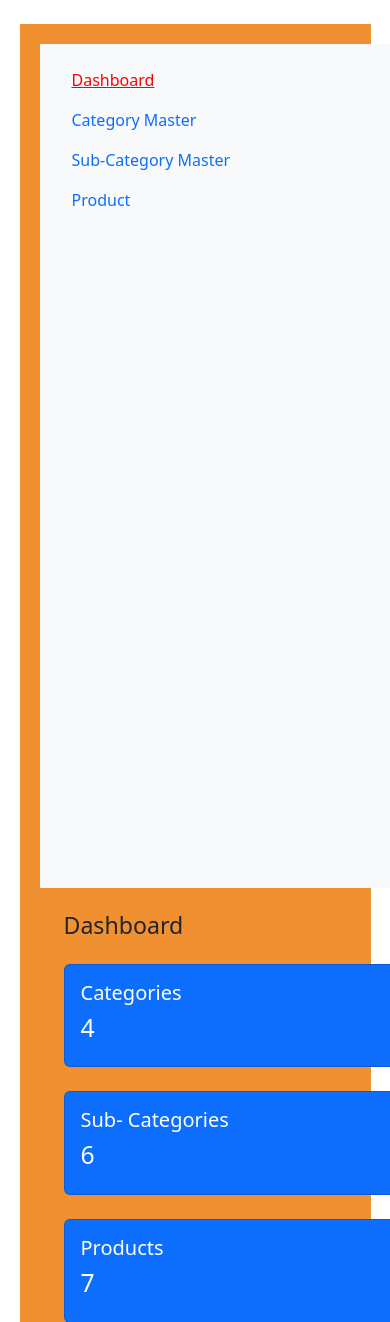
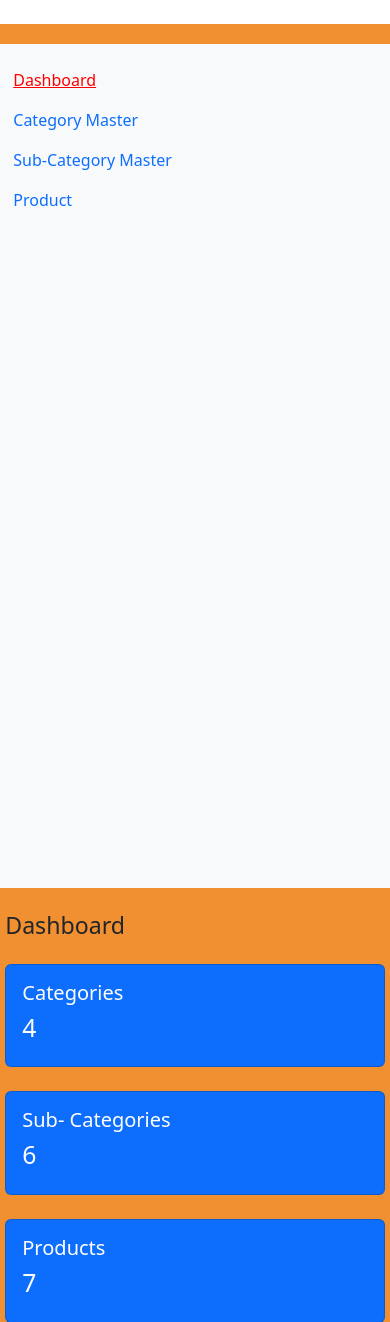
Before and after one commit to ManishaKhatri-class/ecom_website, a Django app: page /admin-dashboard/ in a window 390 px wide; the page is wider, and only the part inside the window is pictured. Shown: the part 56-1378 px from the top of that part. Run offline with Django 5.2, Linux system fonts and the light colour scheme; a user stored in the database is signed in; data comes from the database, SQL or seed files in the repository; both versions use the stored data as it was after the commit.

Commit message:
Made Responsive

```diff
--- a/admin_panel/static/css/style.css
+++ b/admin_panel/static/css/style.css
@@ -6,6 +6,10 @@ body {
     align-items: center;
 
 }
+ .contaier{
+    max-width:80%;
+   margin: 0 auto;
+ }
 .profile-pic
 {
     align-content: center;
@@ -100,7 +104,7 @@ body {
     align-self: center;
 	box-align: center;
 	display: grid;
-    width: 90%;
+    width: 1000%;
     height: 80%;
     margin: 80px;
     padding: 20px;
--- a/admin_panel/templates/admin_panel/admin_dashboard.html
+++ b/admin_panel/templates/admin_panel/admin_dashboard.html
@@ -3,8 +3,8 @@
 {% load static %}
 
 {% block content %}
-<div class="container-fluid">
-	<div class="row">
+
+	<div class="row align-items-stretch">
 		<!--sidebar-->
 		<div class="col-md-2 bg-light sidebar p-3 vh-100">
 			<ul class="nav flex-column">
@@ -80,7 +80,7 @@
 			{% endfor %}
 		</table>
 </div>
-</div>
+
 
 
 {% endblock %}
--- a/admin_panel/templates/admin_panel/category_list.html
+++ b/admin_panel/templates/admin_panel/category_list.html
@@ -2,7 +2,7 @@
 {% load static %}
 
 {% block content %}
-<div class="container-fluid">
+<div class="container">
     <div class="row">
         <div class="col-md-12">
             <h3 class="mt-3">Category List</h3>
--- a/admin_panel/templates/admin_panel/product_list.html
+++ b/admin_panel/templates/admin_panel/product_list.html
@@ -2,7 +2,7 @@
 {% load static %}
 
 {% block content %}
-<div class="container-fluid">
+<div class="container">
     <div class="row">
         <div class="col-md-12">
             <h3 class="mt-3">Product List</h3>
--- a/user/templates/user/user_login.html
+++ b/user/templates/user/user_login.html
@@ -5,7 +5,7 @@
 {% load static %}
 
 {% block content %}
-	<div class="main">
+
     <form method="POST">
     	{% csrf_token %}
     	<fieldset class="form-group">
@@ -48,7 +48,7 @@
     	</small>
 
     </div>
-    </div>
+
     <script src="{% static 'js/script.js' %}">
 
     </script>
--- a/user/templates/user/user_register.html
+++ b/user/templates/user/user_register.html
@@ -3,7 +3,7 @@
 {% extends "admin_panel/Base.html" %}
 {% load crispy_forms_tags %}
 {% block content %}
-	<div class="main">
+
     <form method="POST">
     	{% csrf_token %}
     	<fieldset class="form-group">
@@ -29,5 +29,5 @@
     	</small>
 
     </div>
-	</div>
+
 {% endblock %}
```
Also changed, not shown: db.sqlite3.
